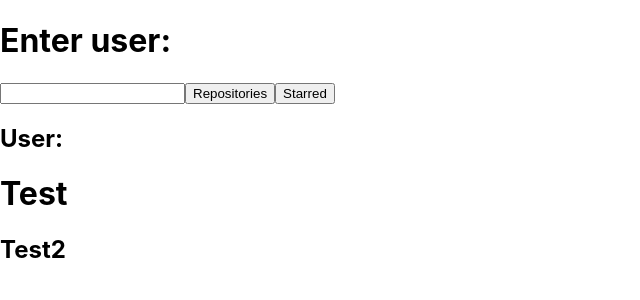
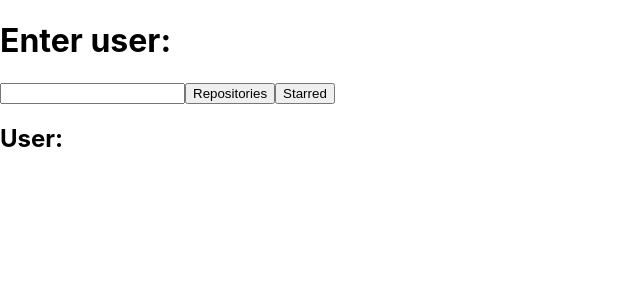
Before and after one commit to NicoVin19/compasso-test, a React (Create React App) app: page / in a window 1280 px wide. Shown: the top 300 px of the page, without its empty margins (0-640 px from the left). Built offline with nearby package versions, Linux system fonts and the light colour scheme.

Commit message:
react app 13/3

```diff
--- a/package.json
+++ b/package.json
@@ -9,6 +9,7 @@
     "axios": "^0.21.1",
     "react": "^17.0.1",
     "react-dom": "^17.0.1",
+    "react-router-dom": "^5.2.0",
     "react-scripts": "4.0.3",
     "web-vitals": "^1.1.1"
   },
--- a/src/App.js
+++ b/src/App.js
@@ -1,11 +1,12 @@
 import React from 'react';
 import axios from 'axios';
+import {Link} from 'react-router-dom';
 
 class App extends React.Component {
     constructor(props){
         super(props);
         this.state = {
-          user: ''
+          user: '',
         }
         this.handleChange = this.handleChange.bind(this);
         this.searchRepos = this.searchRepos.bind(this);
@@ -14,13 +15,6 @@ class App extends React.Component {
       }
       handleChange(e){
         this.setState(state => ({user: e.target.value}));
-        /*axios.get(`https://api.github.com/users/${this.state.user}`)
-          .then(res => {
-            console.log(res.data); //CHECKING IF USER EXISTS!
-          })
-          .catch(e => {
-            console.log("error");
-          })*/
 
       }
       searchRepos(){
@@ -65,6 +59,7 @@ class App extends React.Component {
             })
 
       }
+
       render() {
         return(
           <div>
@@ -72,7 +67,8 @@ class App extends React.Component {
             <input type='string' value={this.state.user} onChange={this.handleChange}></input>
             <button onClick={this.searchRepos}>Repositories</button>
             <button onClick={this.searchStarred}>Starred</button>
-            <h2>User: {this.state.user}</h2>
+
+              <h2>User: <Link to={`/${this.state.user}`}>{this.state.user}</Link></h2>
 
             <div id="result">
 
--- a/src/User.js
+++ b/src/User.js
@@ -1,15 +1,29 @@
 import React from 'react';
+import axios from 'axios';
+import {Link} from 'react-router-dom';
+
 
 class User extends React.Component {
     constructor(props){
         super(props);
 
     }
+    componentDidMount(){
+        const userResult = document.getElementById('userResult');
+        axios.get(`https://api.github.com/users${this.props.match.url}`)
+          .then(res => {
+            userResult.innerHTML = `<a href={"${res.data.html_url}"}>${res.data.html_url}</a>`
+        })
+          .catch(e => {
+            userResult.innerHTML = `<h3>USER NOT FOUND</h3>`
+          })
+    }
     render() {
+        let id = this.props.match.url;
         return(
             <div>
-                <h1>Test</h1>
-                <h2>Test2</h2>
+                <h1>User: {id}</h1>
+                <div id="userResult"></div>
             </div>
         );
     }
--- a/src/index.js
+++ b/src/index.js
@@ -3,17 +3,31 @@ import ReactDOM from 'react-dom';
 import './index.css';
 import App from './App';
 import User from './User';
-
+import {BrowserRouter as Router, Switch, Route} from 'react-router-dom'
 import reportWebVitals from './reportWebVitals';
 
 
-ReactDOM.render(
-  <React.StrictMode>
-    <App />
-    <User />
-  </React.StrictMode>,
-  document.getElementById('root')
-);
+class Wrapper extends React.Component {
+  constructor(props){
+    super(props);
+  }
+  render(){
+    return(
+      <Router>
+        <div>
+
+          <Switch>
+            <Route path="/:id" component={User} />
+            <Route path="/" exact component={App} />
+
+          </Switch>
+        </div>
+      </Router>
+    );
+  }
+};
+
+ReactDOM.render(<Wrapper />, document.getElementById("root"));
 
 // If you want to start measuring performance in your app, pass a function
 // to log results (for example: reportWebVitals(console.log))
```
Also changed, not shown: 1 other file (tests, documents, lock files or other folders).
